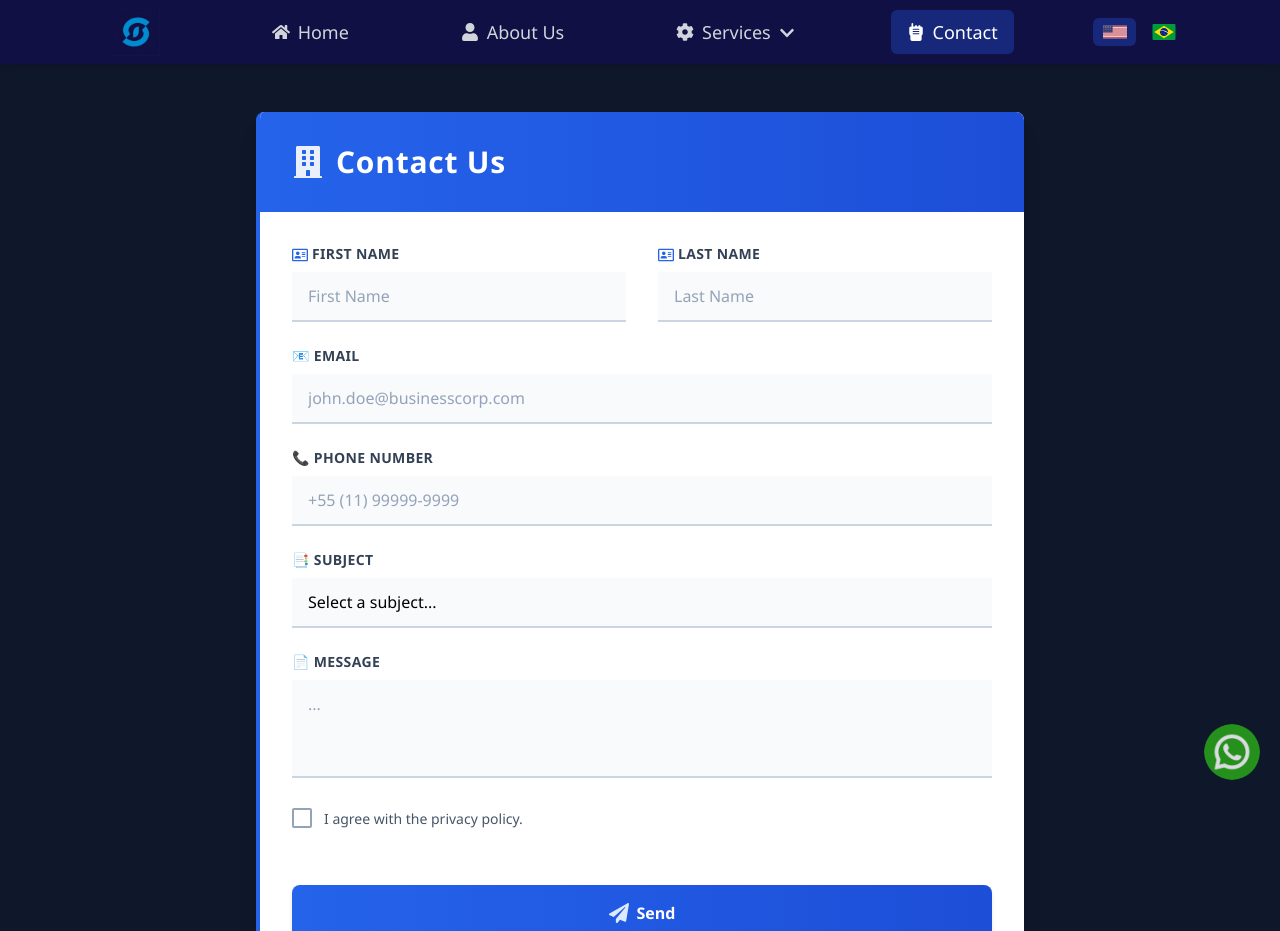
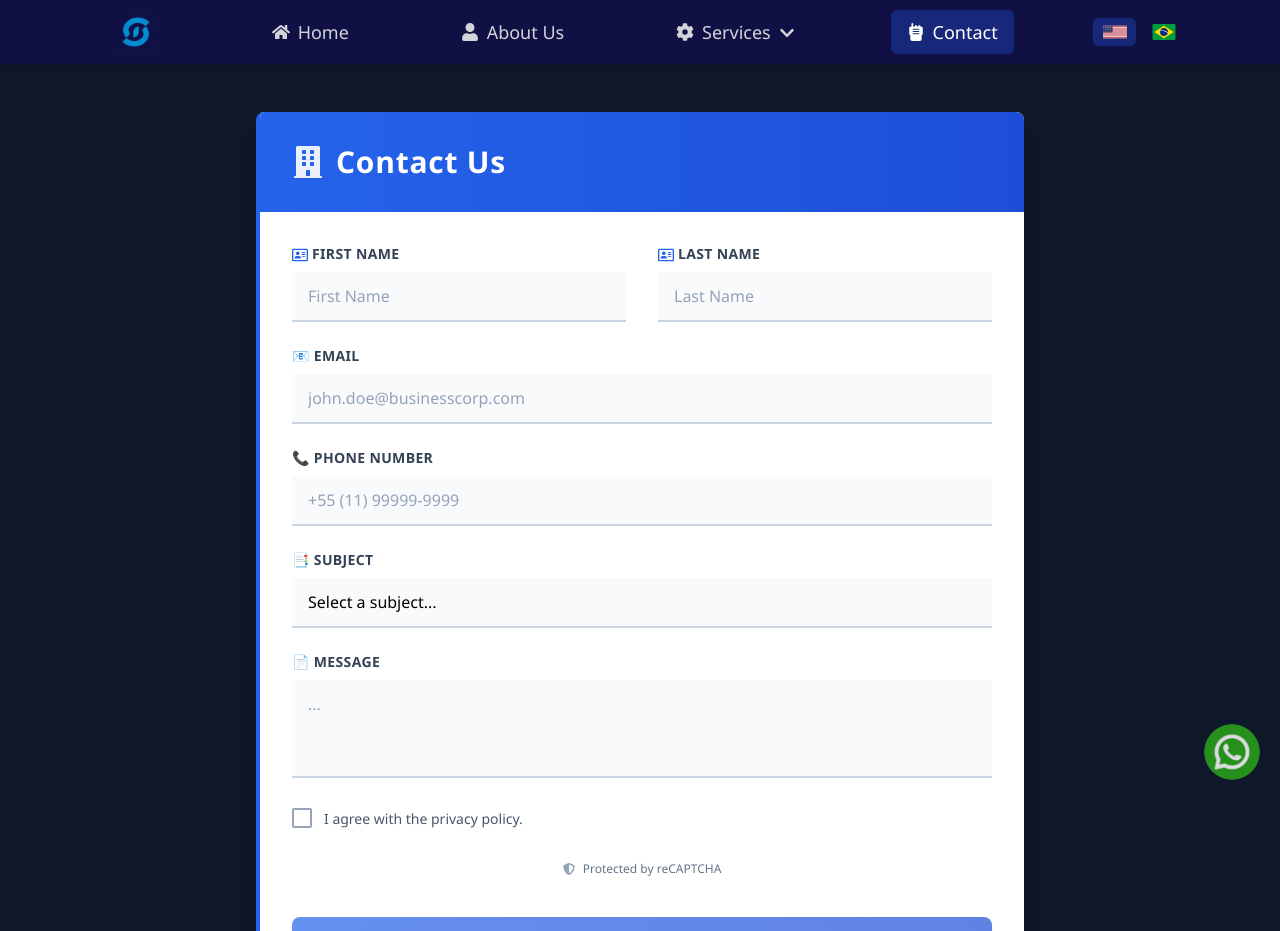
Before and after one commit to IHenriqueCSN/csnWeb, a Next.js app: page /en/contact in a window 1280 px wide. Shown: the top 931 px of the page. Built offline with nearby package versions, Linux system fonts and the light colour scheme.

Commit message:
Added web3forms and recaptcha

```diff
--- a/components/ContactForm.tsx
+++ b/components/ContactForm.tsx
@@ -1,8 +1,9 @@
 "use client";
 
-import React from "react";
+import React, { useState, useEffect } from "react";
 import { useForm, SubmitHandler } from "react-hook-form";
-import { FaPaperPlane, FaBuilding, FaRegAddressCard } from "react-icons/fa";
+import { FaPaperPlane, FaBuilding, FaRegAddressCard, FaCheck, FaShieldAlt } from "react-icons/fa";
+import Script from "next/script";
 
 interface ContactFormTranslations {
   title: string;
@@ -19,6 +20,9 @@ interface ContactFormTranslations {
   required_field: string;
   required_subject: string;
   required_agreement: string;
+  success_message?: string;
+  error_message?: string;
+  captcha_error?: string;
 }
 
 interface ContactFormData {
@@ -31,16 +35,87 @@ interface ContactFormData {
   privacyPolicy: boolean;
 }
 
+declare global {
+  interface Window {
+    grecaptcha: any;
+    onRecaptchaLoad: () => void;
+  }
+}
+
+const RECAPTCHA_SITE_KEY = "6LdCW-QqAAAAAMmW3HNoT2hVHthpEOi96Cu3mmgC";
 const ContactForm = ({t}: {t: ContactFormTranslations}) => {
-  const { register, handleSubmit, formState: { errors } } = useForm<ContactFormData>();
+  const { register, handleSubmit, formState: { errors }, reset } = useForm<ContactFormData>();
+  const [formStatus, setFormStatus] = useState<'idle' | 'submitting' | 'success' | 'error' | 'captcha-error'>('idle');
+  const [recaptchaLoaded, setRecaptchaLoaded] = useState(false);
 
-  const onSubmit: SubmitHandler<ContactFormData> = data => {
-    console.log(data);
-    // Add form submission logic here
-    // use either formsubmit.co or web3forms.com
+  useEffect(() => {
+    window.onRecaptchaLoad = () => {
+      setRecaptchaLoaded(true);
+    };
+
+    return () => {
+      window.onRecaptchaLoad = () => {};
+    };
+  }, []);
+
+  const onSubmit: SubmitHandler<ContactFormData> = async (data) => {
+    try {
+      setFormStatus('submitting');
+
+      if (!window.grecaptcha) {
+        console.error("reCAPTCHA not loaded");
+        setFormStatus('captcha-error');
+        return;
+      }
+
+      const token = await window.grecaptcha.execute(RECAPTCHA_SITE_KEY, {action: 'submit'});
+
+      const response = await fetch("https://api.web3forms.com/submit", {
+        method: "POST",
+        headers: {
+          "Content-Type": "application/json",
+          Accept: "application/json",
+        },
+        body: JSON.stringify({
+          access_key: "adca3fd3-78bc-4baa-90c8-c8bdd3b5ff45",
+          name: `${data.firstName} ${data.lastName}`,
+          email: data.email,
+          phone: data.phone,
+          subject: data.subject,
+          message: data.message,
+          form_name: "Contact Form Submission",
+          "g-recaptcha-response": token, // Add recaptcha token
+        }),
+      });
+
+      const result = await response.json();
+      if (result.success) {
+        setFormStatus('success');
+        reset();
+        setTimeout(() => setFormStatus('idle'), 3000);
+      } else {
+        setFormStatus('error');
+      }
+    } catch (error) {
+      console.error("Form submission error:", error);
+      setFormStatus('error');
+    }
   };
 
   return (
+    <>
+      {/* reCAPTCHA v3 Script */}
+      <Script
+        src={`https://www.google.com/recaptcha/api.js?render=${RECAPTCHA_SITE_KEY}&onload=onRecaptchaLoad`}
+        strategy="afterInteractive"
+      />
+
+      <style jsx global>{`
+          .grecaptcha-badge {
+            left: 0 !important;
+          }
+        `}</style>
+
       <div className="py-8 px-4 sm:px-6 lg:px-8 mt-20 mb-2">
         <div className="max-w-3xl mx-auto bg-white rounded-lg shadow-xl overflow-hidden border-l-2 md:border-l-4 border-blue-600">
           {/* Header */}
@@ -53,7 +128,21 @@ const ContactForm = ({t}: {t: ContactFormTranslations}) => {
             </div>
           </div>
 
-        <form onSubmit={handleSubmit(onSubmit)} className="grid grid-cols-1 gap-y-4 sm:gap-y-6 sm:grid-cols-2 sm:gap-x-8 p-4 md:p-8">          {/* First Name */}
+          {formStatus === 'success' ? (
+            <div className="p-8 text-center">
+              <div className="mb-4 inline-flex items-center justify-center w-16 h-16 rounded-full bg-green-100">
+                <FaCheck className="h-8 w-8 text-green-600" />
+              </div>
+              <h3 className="text-2xl font-bold text-slate-800 mb-2">
+                {t.success_message || "Thank you for your message!"}
+              </h3>
+              <p className="text-slate-600">
+                We've received your submission and will get back to you soon.
+              </p>
+            </div>
+          ) : (
+            <form onSubmit={handleSubmit(onSubmit)} className="grid grid-cols-1 gap-y-4 sm:gap-y-6 sm:grid-cols-2 sm:gap-x-8 p-4 md:p-8">
+              {/* First Name */}
               <div className="relative sm:col-span-1">
                 <label className="block text-xs sm:text-sm font-semibold text-slate-700 uppercase tracking-wide mb-1 sm:mb-2">
                   <FaRegAddressCard className="inline mr-1 text-blue-600 h-3 w-3 sm:h-4 sm:w-4" />
@@ -152,8 +241,7 @@ const ContactForm = ({t}: {t: ContactFormTranslations}) => {
                 />
               </div>
 
-          {/* Privacy Policy - Improved Version */}
-          {/* Privacy Policy - Fixed Version */}
+              {/* Privacy Policy */}
               <div className="col-span-1 sm:col-span-2">
                 <div className="flex items-start space-x-2 sm:space-x-3">
                   <div className="relative flex-shrink-0">
@@ -200,19 +288,52 @@ const ContactForm = ({t}: {t: ContactFormTranslations}) => {
                 )}
               </div>
 
+              {/* reCAPTCHA Info */}
+              <div className="col-span-1 sm:col-span-2 flex items-center justify-center space-x-2 text-xs text-slate-500 mt-2">
+                <FaShieldAlt className="text-slate-400" />
+                <span>Protected by reCAPTCHA</span>
+              </div>
+
               {/* Submit Button */}
-          <div className="col-span-1 sm:col-span-2 mt-4 sm:mt-8">
+              <div className="col-span-1 sm:col-span-2 mt-4">
                 <button
                   type="submit"
-              className="w-full flex items-center justify-center space-x-2 px-6 py-3 sm:px-8 sm:py-4 text-sm sm:text-base bg-gradient-to-r from-blue-600 to-blue-700 hover:from-blue-700 hover:to-blue-800 text-white font-semibold rounded-lg shadow-md hover:shadow-lg transition-all duration-300"
+                  disabled={formStatus === 'submitting' || !recaptchaLoaded}
+                  className={`w-full flex items-center justify-center space-x-2 px-6 py-3 sm:px-8 sm:py-4 text-sm sm:text-base bg-gradient-to-r from-blue-600 to-blue-700 hover:from-blue-700 hover:to-blue-800 text-white font-semibold rounded-lg shadow-md hover:shadow-lg transition-all duration-300 ${(formStatus === 'submitting' || !recaptchaLoaded) ? 'opacity-70 cursor-not-allowed' : ''}`}
                 >
+                  {formStatus === 'submitting' ? (
+                    <>
+                      <svg className="animate-spin h-5 w-5 text-white" xmlns="http://www.w3.org/2000/svg" fill="none" viewBox="0 0 24 24">
+                        <circle className="opacity-25" cx="12" cy="12" r="10" stroke="currentColor" strokeWidth="4"></circle>
+                        <path className="opacity-75" fill="currentColor" d="M4 12a8 8 0 018-8V0C5.373 0 0 5.373 0 12h4zm2 5.291A7.962 7.962 0 014 12H0c0 3.042 1.135 5.824 3 7.938l3-2.647z"></path>
+                      </svg>
+                      <span>Sending...</span>
+                    </>
+                  ) : (
+                    <>
                       <FaPaperPlane className="w-4 h-4 sm:w-5 sm:h-5 text-blue-100" />
                       <span>{t.send}</span>
+                    </>
+                  )}
                 </button>
+
+                {formStatus === 'error' && (
+                  <div className="mt-4 p-3 bg-red-50 text-red-700 rounded-md text-sm text-center">
+                    {t.error_message || "There was an error submitting your message. Please try again."}
+                  </div>
+                )}
+
+                {formStatus === 'captcha-error' && (
+                  <div className="mt-4 p-3 bg-red-50 text-red-700 rounded-md text-sm text-center">
+                    {t.captcha_error || "CAPTCHA verification failed. Please try again later."}
+                  </div>
+                )}
               </div>
             </form>
+          )}
         </div>
       </div>
+    </>
   );
 };
 
```
Lines whose indentation alone changed are shown as unchanged.
